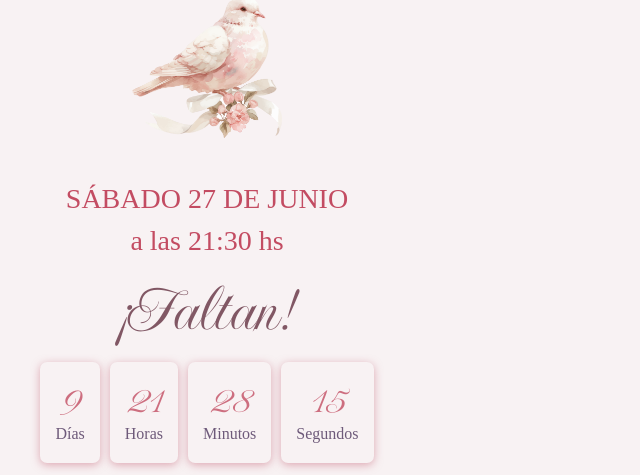
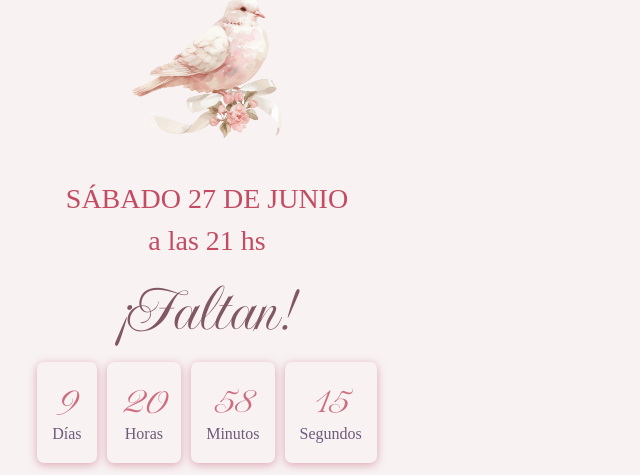
Before and after one commit to CaroArcioni/invitacion-sofi, a website: page index.html in a window 1280 px wide. Shown: the part 794-1269 px from the top of the page, 0-640 px from the left. Drawn offline with Linux system fonts and the light colour scheme; a web font is replaced by a local one.

Commit message:
corrección horario

```diff
--- a/index.html
+++ b/index.html
@@ -26,7 +26,7 @@
         <img class="tamaño" src="./recursos/paloma.png" alt="paloma">
 
         <!-- fecha y horario-->
-        <h1>SÁBADO 27 DE JUNIO<br>a las 21:30 hs</h1>
+        <h1>SÁBADO 27 DE JUNIO<br>a las 21 hs</h1>
 
         <h2>¡Faltan!</h2>
 
--- a/script.js
+++ b/script.js
@@ -1,4 +1,4 @@
-const fechaEvento = new Date("2026-06-27T21:30:00");
+const fechaEvento = new Date("2026-06-27T21:00:00");
 
 function actualizarContador() {
     const ahora = new Date();
```
